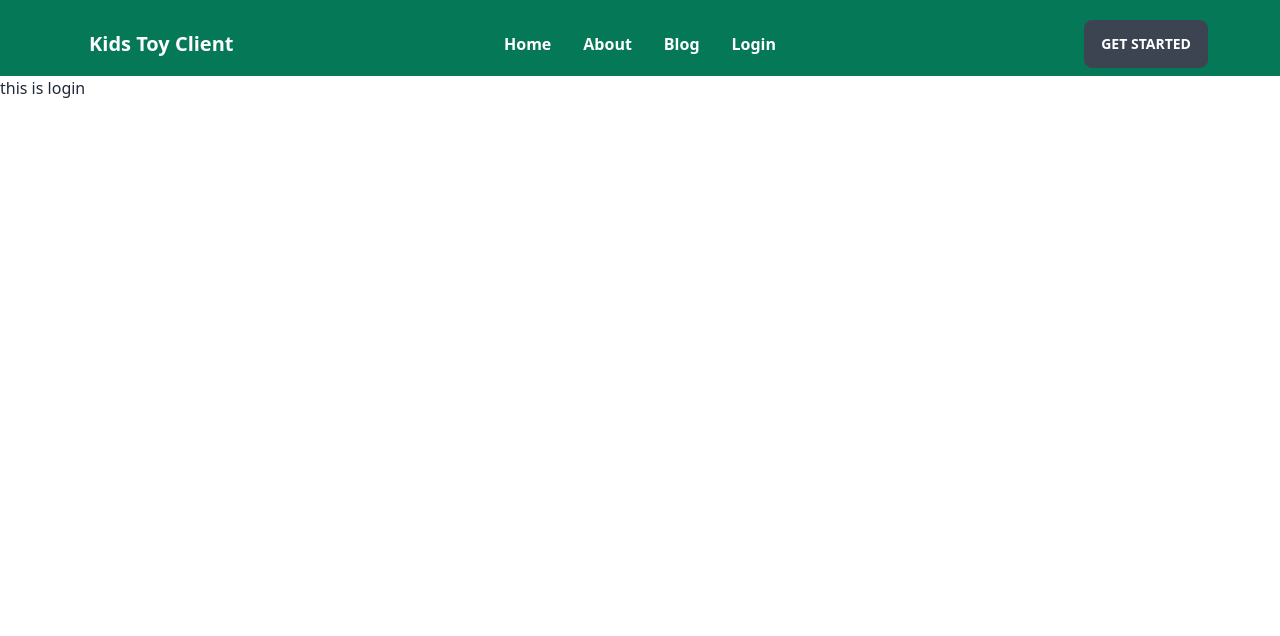
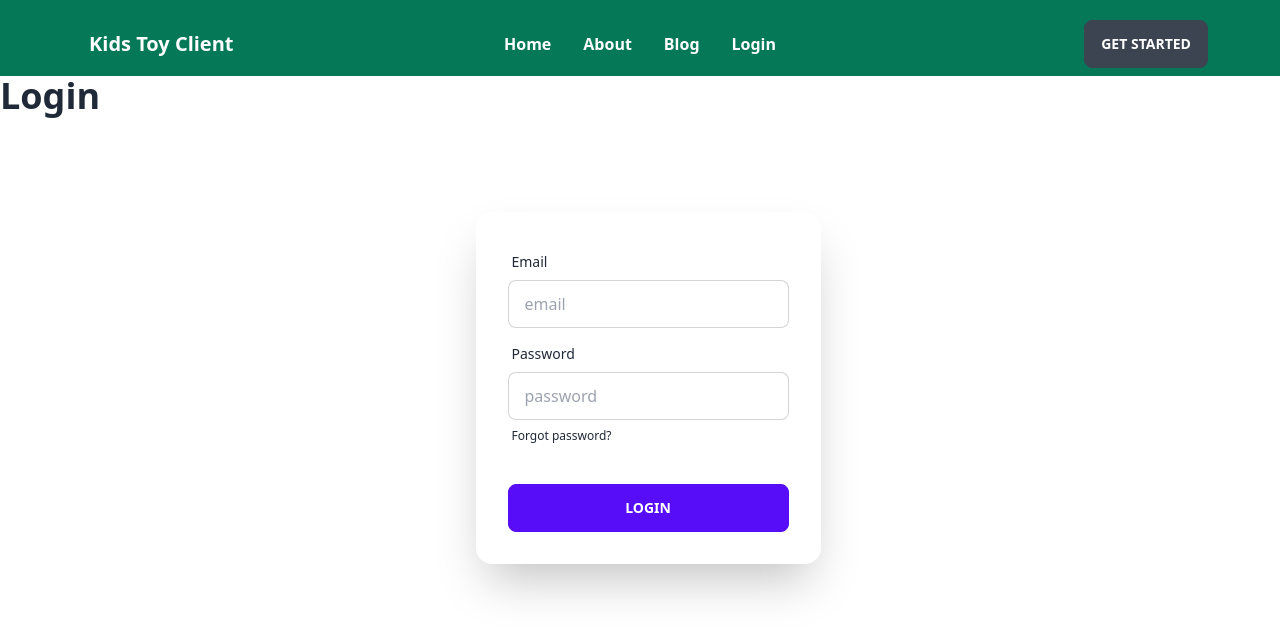
Before and after one commit to shakilahmedshuvo/Kids-toy-world-client, a React (Vite) app: page /login in a window 1280 px wide. Shown: the top 636 px of the page. Built offline with nearby package versions, Linux system fonts and the light colour scheme.

Commit message:
google font add leto

```diff
--- a/index.html
+++ b/index.html
@@ -5,6 +5,9 @@
   <meta charset="UTF-8" />
   <link rel="icon" type="image/svg+xml" href="/vite.svg" />
   <meta name="viewport" content="width=device-width, initial-scale=1.0" />
+  <link rel="preconnect" href="https://fonts.googleapis.com">
+  <link rel="preconnect" href="https://fonts.gstatic.com" crossorigin>
+  <link href="https://fonts.googleapis.com/css2?family=Lato&display=swap" rel="stylesheet">
   <title>Kids Toy World</title>
 </head>
 
--- a/src/App.css
+++ b/src/App.css
@@ -0,0 +1,3 @@
+* {
+    font-family: 'Lato', sans-serif;
+}
--- a/src/Components/Login/Login.jsx
+++ b/src/Components/Login/Login.jsx
@@ -2,9 +2,50 @@
 
 const Login = () => {
     return (
-        <div>
-            <h2>this is login</h2>
-        </div>
+        <>
+            <div>
+                <h2 className="text-4xl font-bold">Login</h2>
+            </div>
+            <div>
+                <div className="hero max-w-6xl mx-auto mt-20 ">
+                    <div className="hero-content">
+                        <div className="text-center lg:text-left">
+                            <img src="" alt="" />
+                        </div>
+                        <div className="card flex-shrink-0 w-full max-w-sm shadow-2xl bg-base-100">
+                            <div className="card-body">
+                                <div className="form-control">
+                                    <label className="label">
+                                        <span className="label-text">
+                                            Email
+                                        </span>
+                                    </label>
+                                    <input type="text" placeholder="email" className="input input-bordered" />
+                                </div>
+                                <div className="form-control">
+                                    <label className="label">
+                                        <span className="label-text">
+                                            Password
+                                        </span>
+                                    </label>
+                                    <input type="text" placeholder="password" className="input input-bordered" />
+                                    <label className="label">
+                                        <a href="#" className="label-text-alt link link-hover">
+                                            Forgot password?
+                                        </a>
+                                    </label>
+                                </div>
+                                <div className="form-control mt-6">
+                                    <button className="btn btn-primary">
+                                        Login
+                                    </button>
+                                </div>
+                            </div>
+                        </div>
+                    </div>
+                </div>
+            </div>
+        </>
     );
 };
 
```
